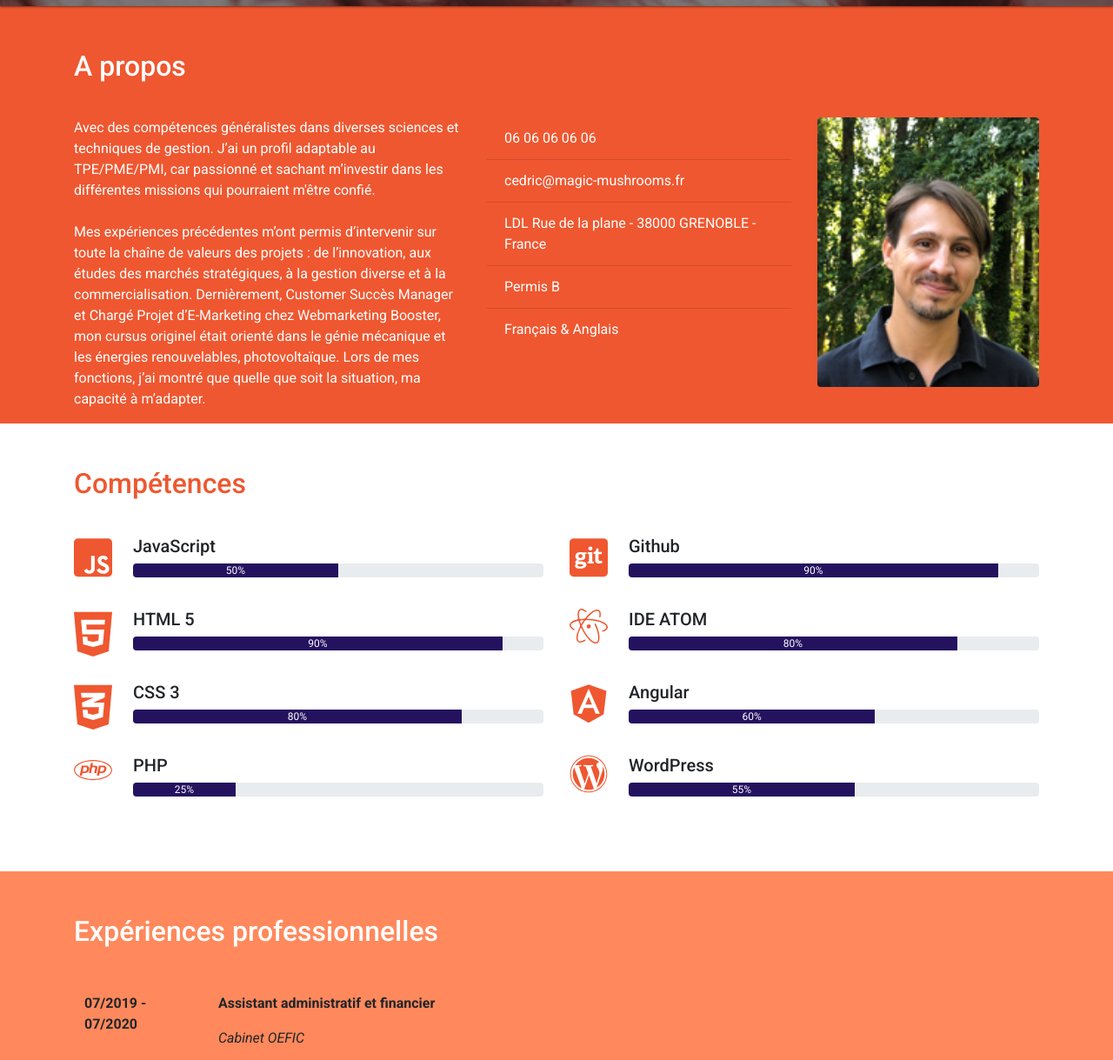
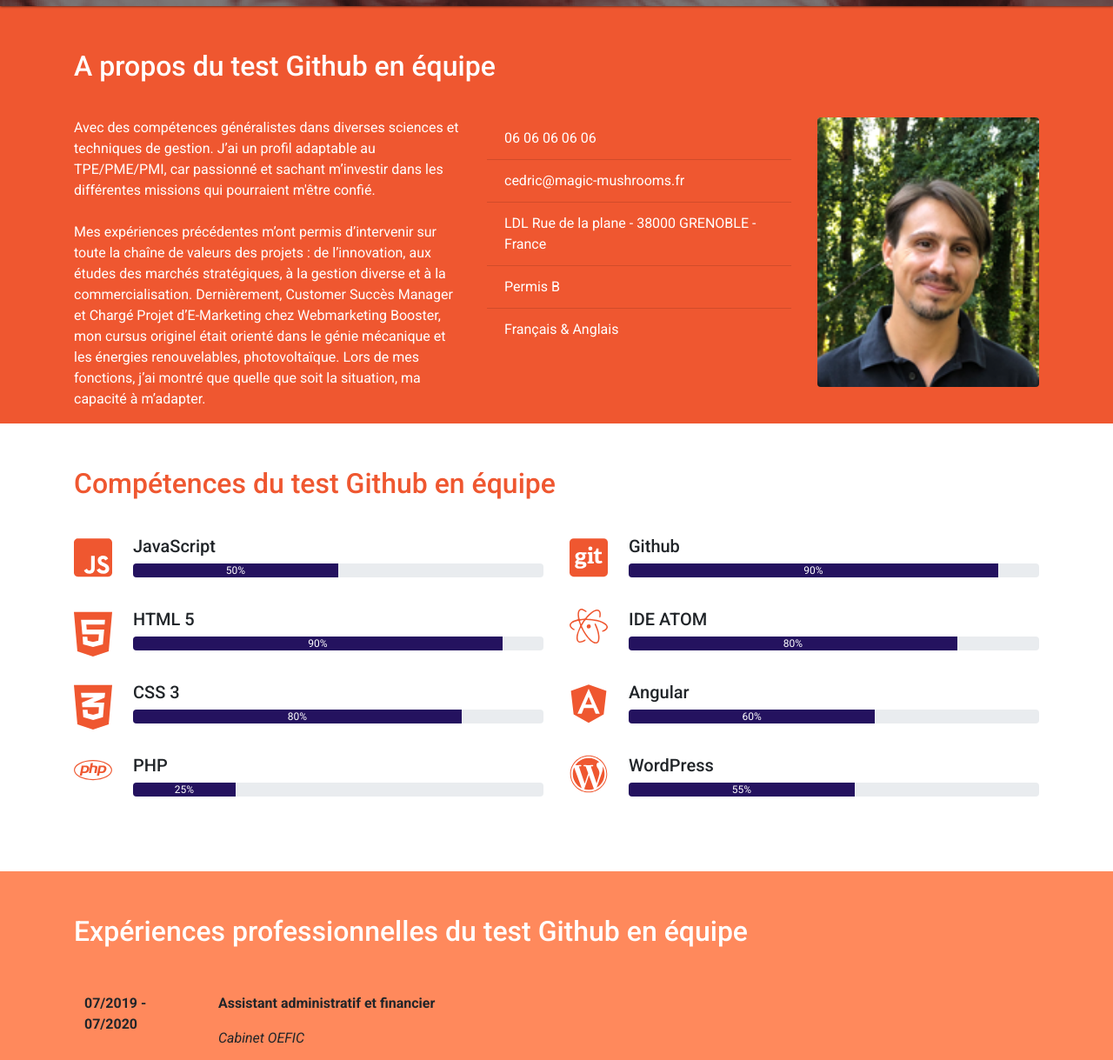
Before and after one commit to BARTOSNicolas/site-entreprise, a plain HTML site: page cv_cedric.html in a window 1280 px wide. Shown: the part 681-1900 px from the top of the page at 87% size. Drawn offline with nearby package versions, Linux system fonts and the light colour scheme; a web font is replaced by a local one.

Commit message:
Mise a jour CV Cedric

```diff
--- a/cv_cedric.html
+++ b/cv_cedric.html
@@ -122,7 +122,7 @@
     </section>
     <section id="about">
         <div class="container">
-            <h2>A propos</h2>
+            <h2>A propos du test Github en équipe</h2>
             <div class="row">
                 <div class="col-sm-12 col-md-5">
                     <p>
@@ -150,7 +150,7 @@
     </section>
     <section id="skills">
         <div class="container">
-            <h2>Compétences</h2>
+            <h2>Compétences du test Github en équipe</h2>
             <div class="row">
                 <div class="col-sm-12 col-md-6">
                     <ul>
@@ -261,7 +261,7 @@
     </section>
     <section id="exp">
         <div class="container">
-            <h2>Expériences professionnelles</h2>
+            <h2>Expériences professionnelles du test Github en équipe</h2>
             <table class="table table-hover">
                 <tr>
                     <th scope="row">07/2019 - 07/2020</th>
```
